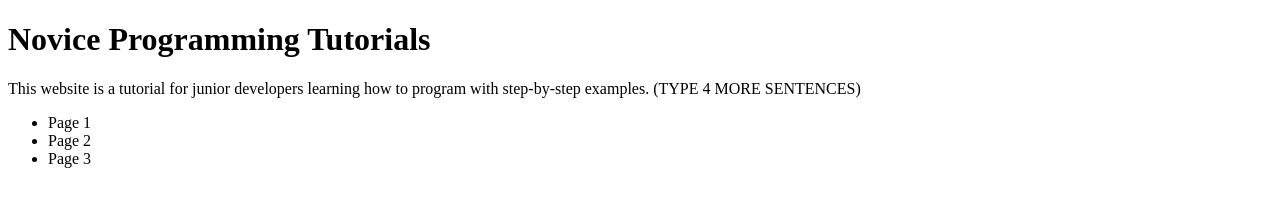
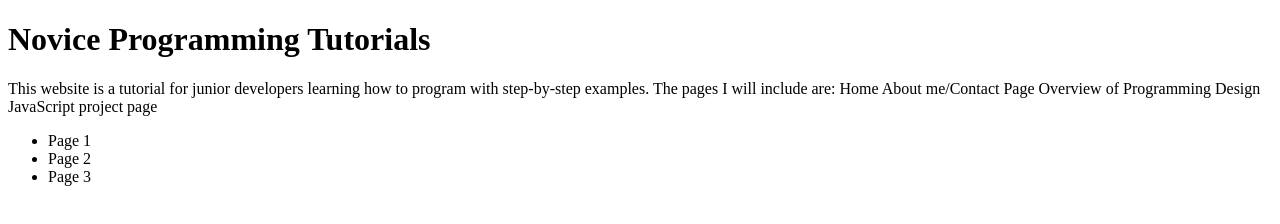
Before and after one commit to kebbawhitfield/kebbawhitfield.github.io, a plain HTML site: page CIS166AA/whitfield-final-project/index.html in a window 1280 px wide. Drawn offline with Linux system fonts and the light colour scheme.

Commit message:
Update index.html

```diff
--- a/CIS166AA/whitfield-final-project/index.html
+++ b/CIS166AA/whitfield-final-project/index.html
@@ -5,6 +5,7 @@
    <title>Page Title</title>
    <meta name="viewport" content="width=device-width,initial-scale=1">
    <link rel="stylesheet" href="style.css">
+   <script src="hello.js"></script>
    <script src="main.js"></script>
 </head>
 
@@ -13,7 +14,12 @@
 			<!–– Kebba Whitfield, 3-27-2024, Project 1, CIS166AA -->
 			<h1>Novice Programming Tutorials</h1>
 
-			<p class="website"> This website is a tutorial for junior developers learning how to program with step-by-step examples. (TYPE 4 MORE SENTENCES)</p>
+			<p class="website"> This website is a tutorial for junior developers learning how to program with step-by-step examples. The pages I will include are:
+
+Home
+About me/Contact Page
+Overview of Programming Design
+JavaScript project page </p>
 
 			<header>
 
```
